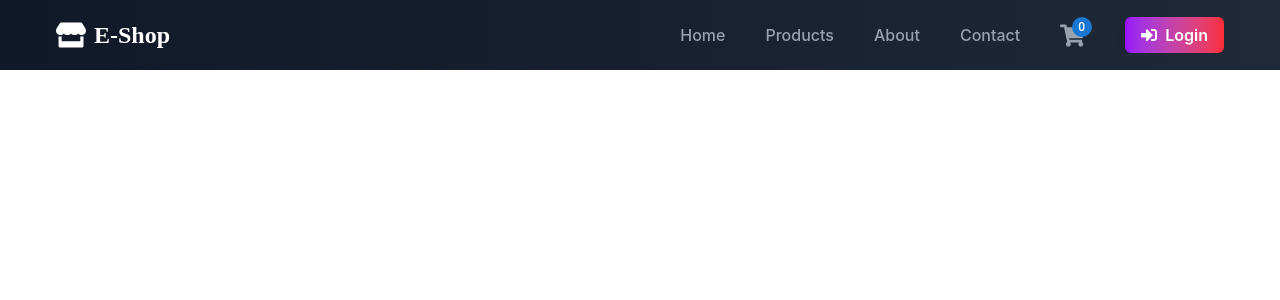
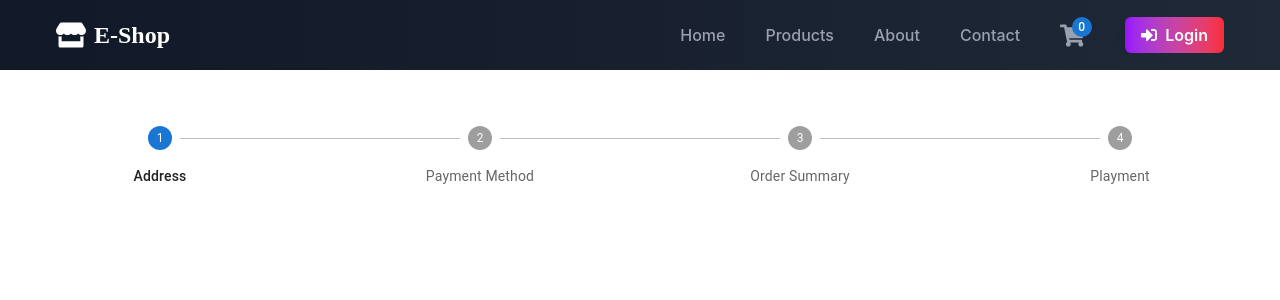
Before and after one commit to Derek376/react-ecom, a React (Vite) app: page /checkout in a window 1280 px wide. Shown: the top 300 px of the page. Built offline with nearby package versions, Linux system fonts and the light colour scheme; no server answers.

Commit message:
set up the layout for checkout flow

```diff
--- a/src/App.jsx
+++ b/src/App.jsx
@@ -11,6 +11,7 @@
 import PrivateRoute from "./components/PrivateRoute";
 import Products from "./components/product/Products";
 import Navbar from "./components/shared/Navbar";
+import Checkout from "./components/checkout/Checkout";
 
 function App() {
   return (
@@ -23,6 +24,7 @@
           <Route path="/about" element={<About />} />
           <Route path="/contact" element={<Contact />} />
           <Route path="/cart" element={<Cart />} />
+          <Route path="/checkout" element={<Checkout />} />
           <Route path="/" element={<PrivateRoute publicPage />}>
             <Route path="/login" element={<LogIn />} />
             <Route path="/register" element={<Register />} />
--- /dev/null
+++ b/src/components/checkout/Checkout.jsx
@@ -0,0 +1,21 @@
+import { Step, Stepper, StepLabel } from "@mui/material";
+import React, { useState } from "react";
+
+const Checkout = () => {
+  const [activeStep, setActiveStep] = useState(0);
+  const steps = ["Address", "Payment Method", "Order Summary", "Playment"];
+
+  return (
+    <div className="py-14 min-h-[calc(100vh-100px)]">
+      <Stepper activeStep={activeStep} alternativeLabel>
+        {steps.map((label, index) => (
+          <Step key={index}>
+            <StepLabel>{label}</StepLabel>
+          </Step>
+        ))}
+      </Stepper>
+    </div>
+  );
+};
+
+export default Checkout;
```
